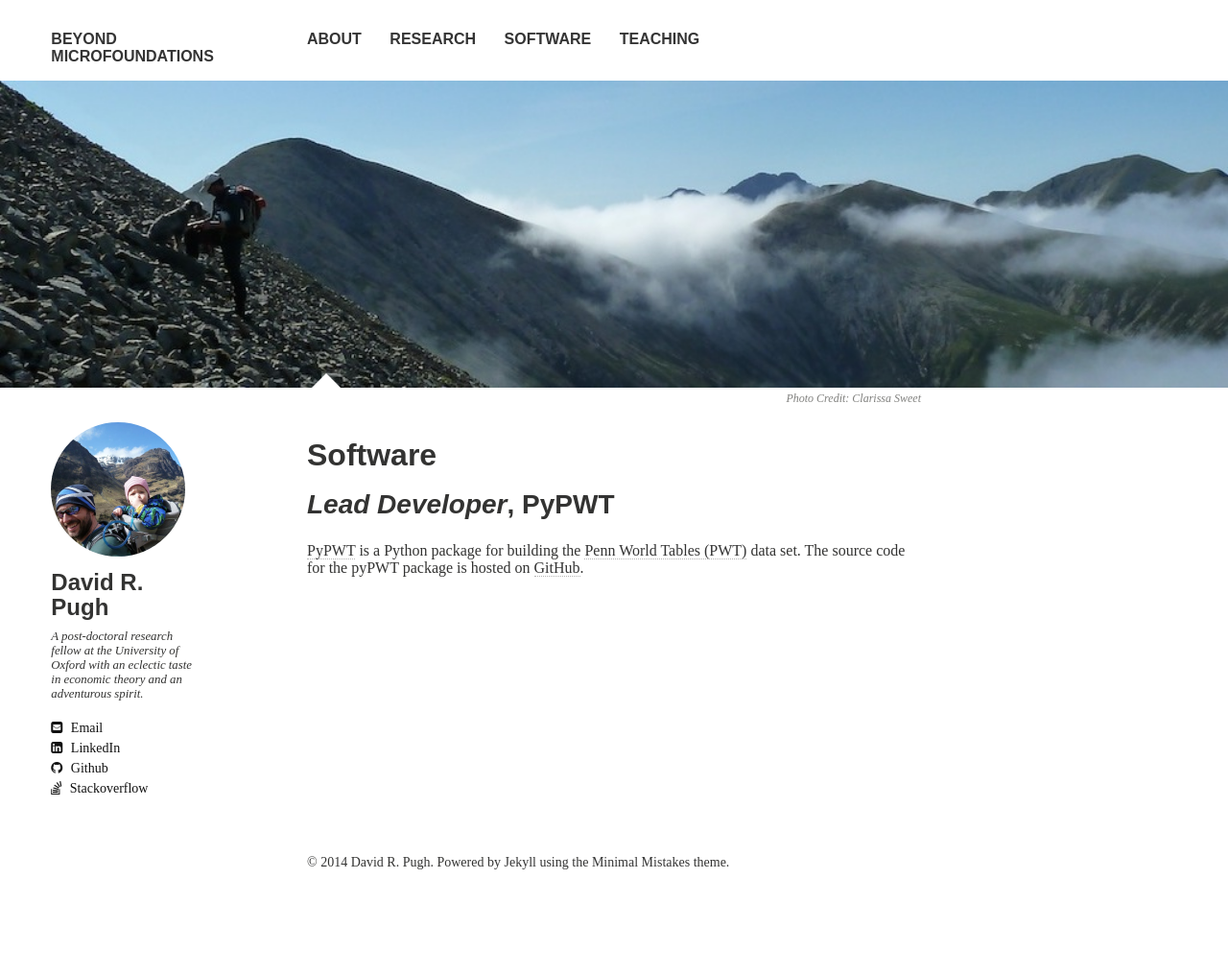
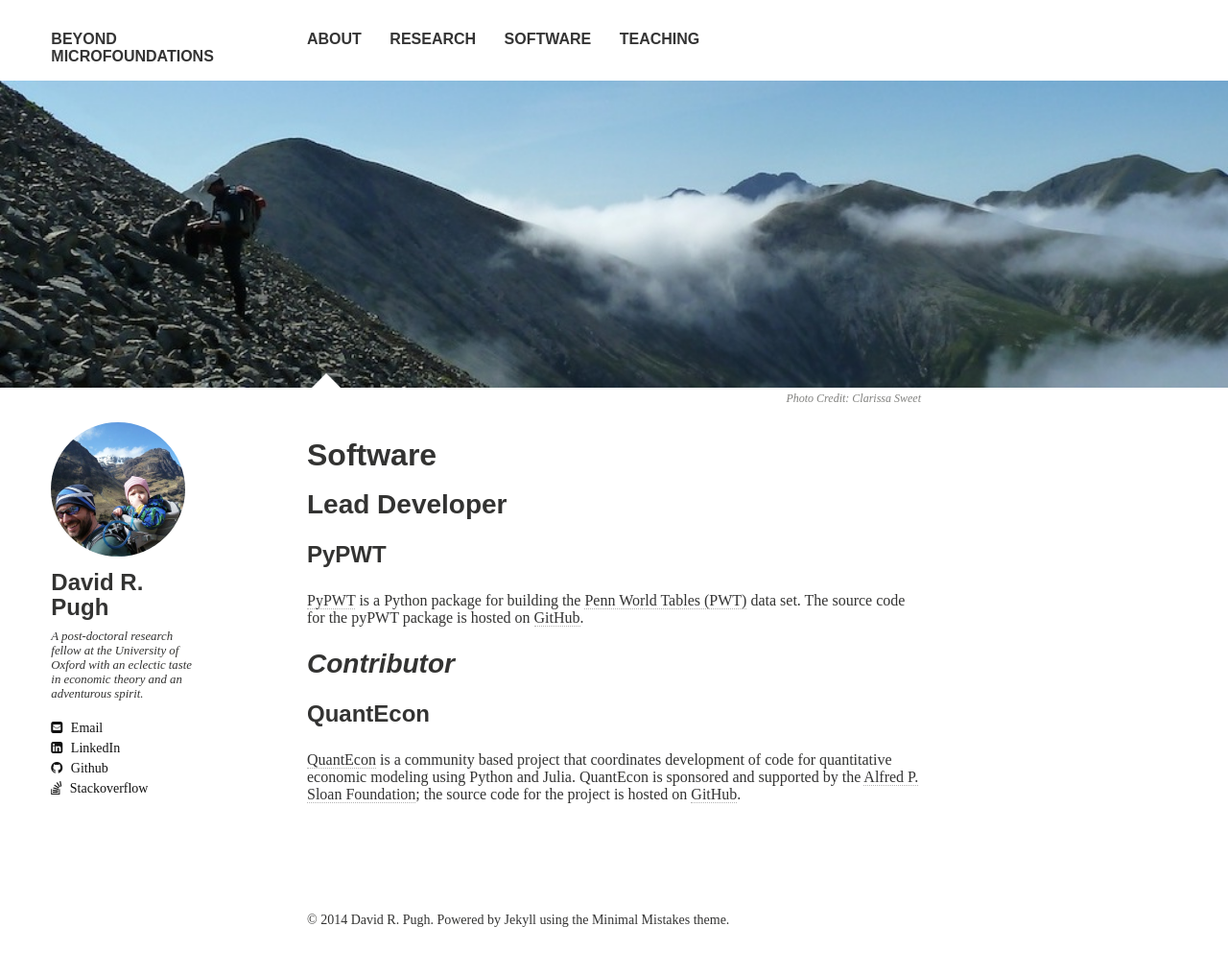
Before and after one commit to Lcpssm/davidrpugh.github.io, a Jekyll site: the page built from software/index.md, in a window 1280 px wide. Shown: the whole page at 96% size. Built offline with Jekyll 4.4.1, drawn with Linux system fonts in a browser that asks for light colours; nearby versions of some CDN libraries; some web fonts are replaced; before the commit the page ends 955 px from its top, so only the background shows below that.

Commit message:
Added basic info about the QuantEcon project to the software page.

```diff
--- a/software/index.md
+++ b/software/index.md
@@ -4,11 +4,18 @@ title: Software
 date:
 modified: 2014-08-22
 excerpt:
-tags: [Python, Go]
+tags: [Python, Julia]
 image:
   feature: climbing-glamaig.jpg
   credit: Clarissa Sweet
 ---
 
-## *Lead Developer*, PyPWT
+## Lead Developer
+
+### PyPWT
 [PyPWT](/software/pypwt) is a Python package for building the [Penn World Tables (PWT)](http://www.rug.nl/research/ggdc/data/penn-world-table) data set. The source code for the pyPWT package is hosted on [GitHub](https://github.com/davidrpugh/penn-world-tables).
+
+## *Contributor*
+
+### QuantEcon
+[QuantEcon](http://jstac.github.io/quant-econ/) is a community based project that coordinates development of code for quantitative economic modeling using Python and Julia. QuantEcon is sponsored and supported by the [Alfred P. Sloan Foundation](http://www.sloan.org/); the source code for the project is hosted on [GitHub](https://github.com/jstac/quant-econ).
```
